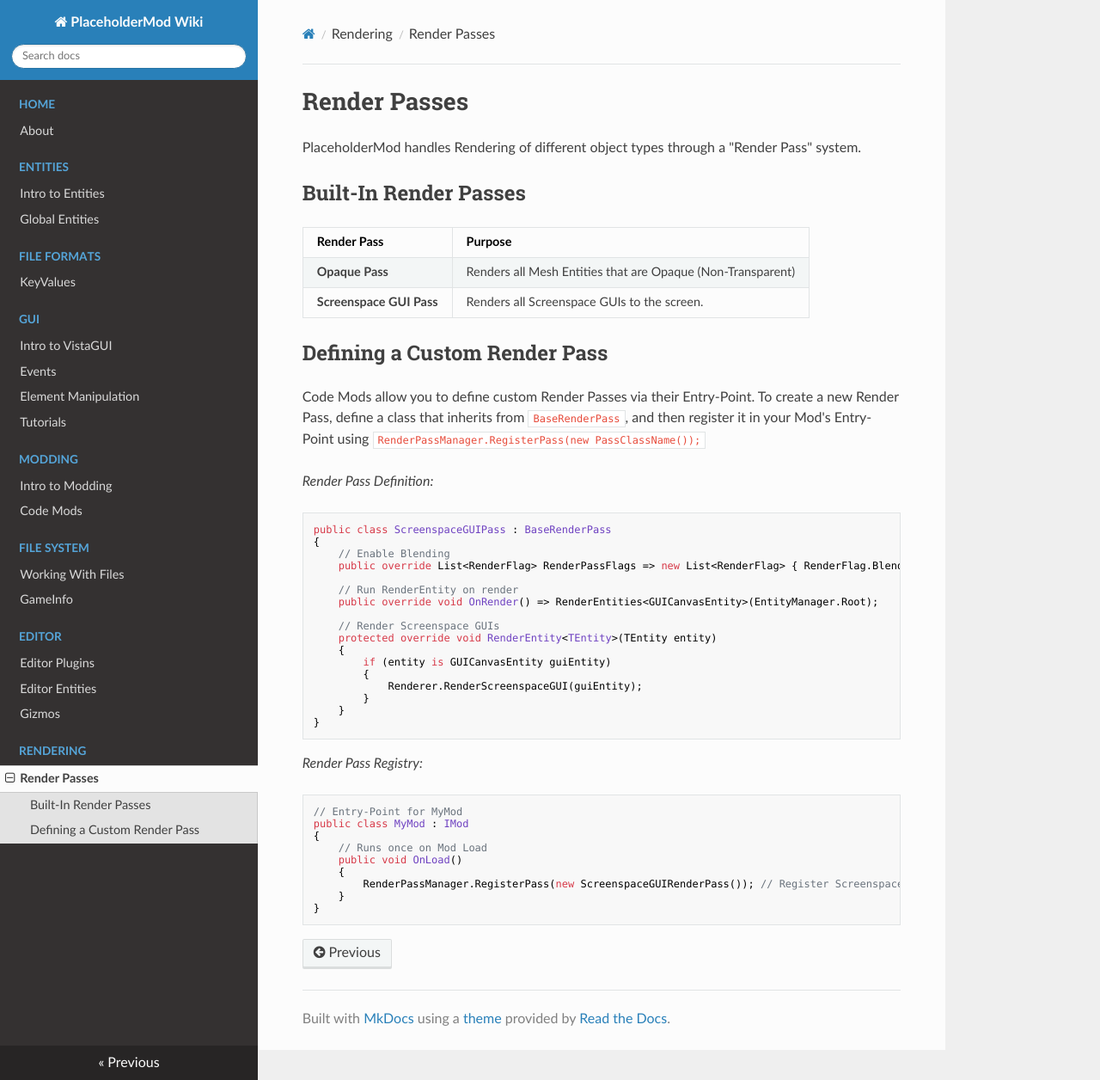
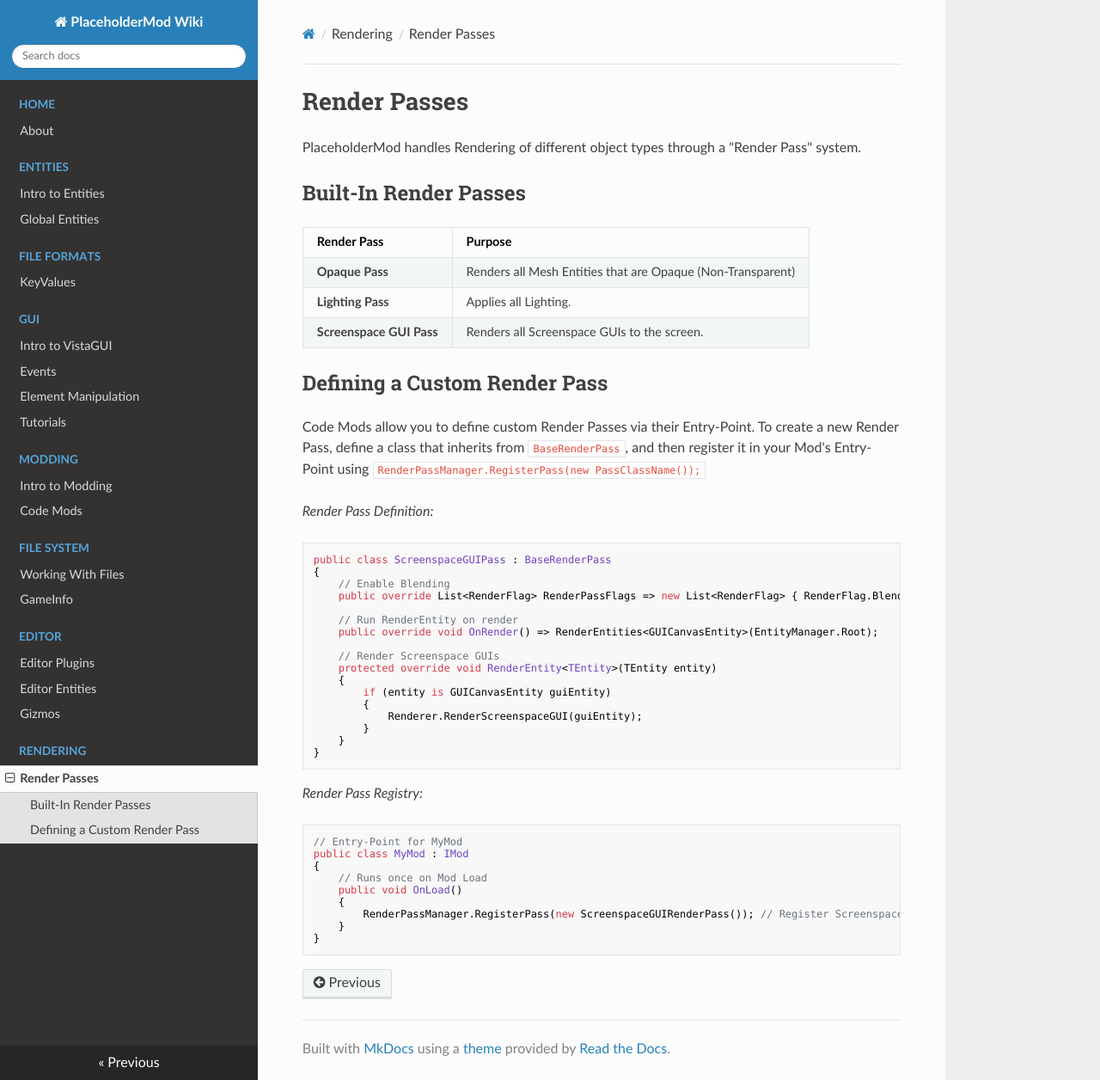
Before and after one commit to PlaceholderP2ModWikiHolder/Wiki, an MkDocs documentation site: the page built from docs/rendering/renderpasses.md, in a window 1280 px wide and 1256 px high. Shown: the whole window at 86% size. Built offline with MkDocs 1.6.1, drawn with Linux system fonts in a browser that asks for light colours; nearby versions of some CDN libraries.

Commit message:
Add Lighting Pass to Render Passes table.

```diff
--- a/docs/rendering/renderpasses.md
+++ b/docs/rendering/renderpasses.md
@@ -6,6 +6,7 @@ PlaceholderMod handles Rendering of different object types through a "Render Pas
 | Render Pass         | Purpose                                                   |
 |---------------------|-----------------------------------------------------------|
 | **Opaque Pass**    | Renders all Mesh Entities that are Opaque (Non-Transparent) |
+| **Lighting Pass**    | Applies all Lighting. |
 | **Screenspace GUI Pass**    | Renders all Screenspace GUIs to the screen. |
 
 ## Defining a Custom Render Pass
```
